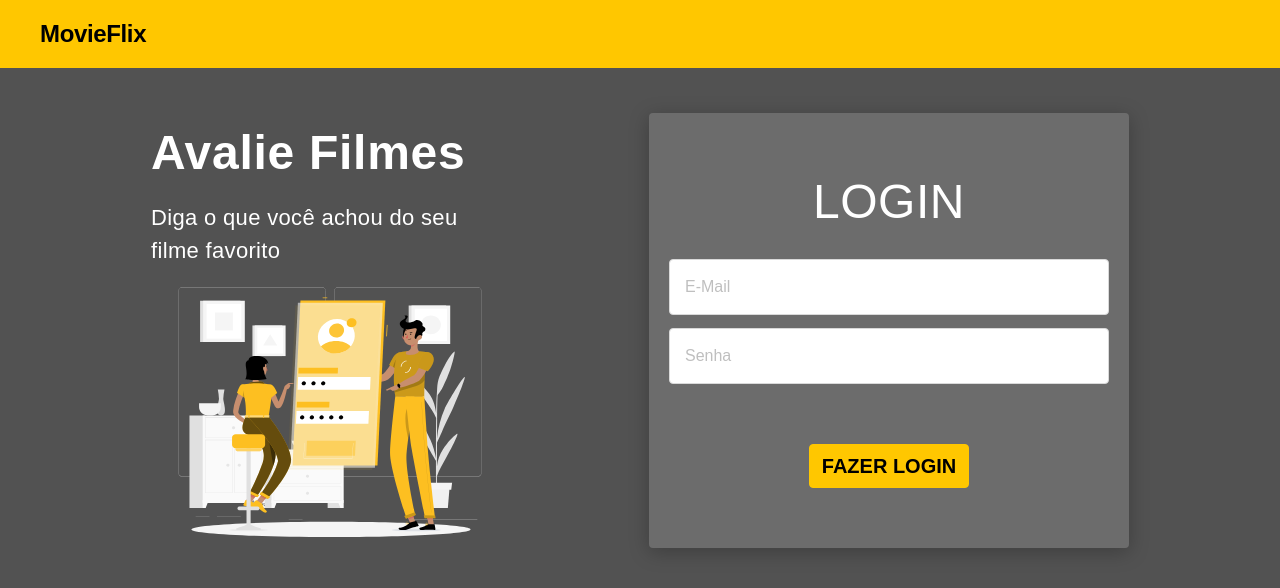
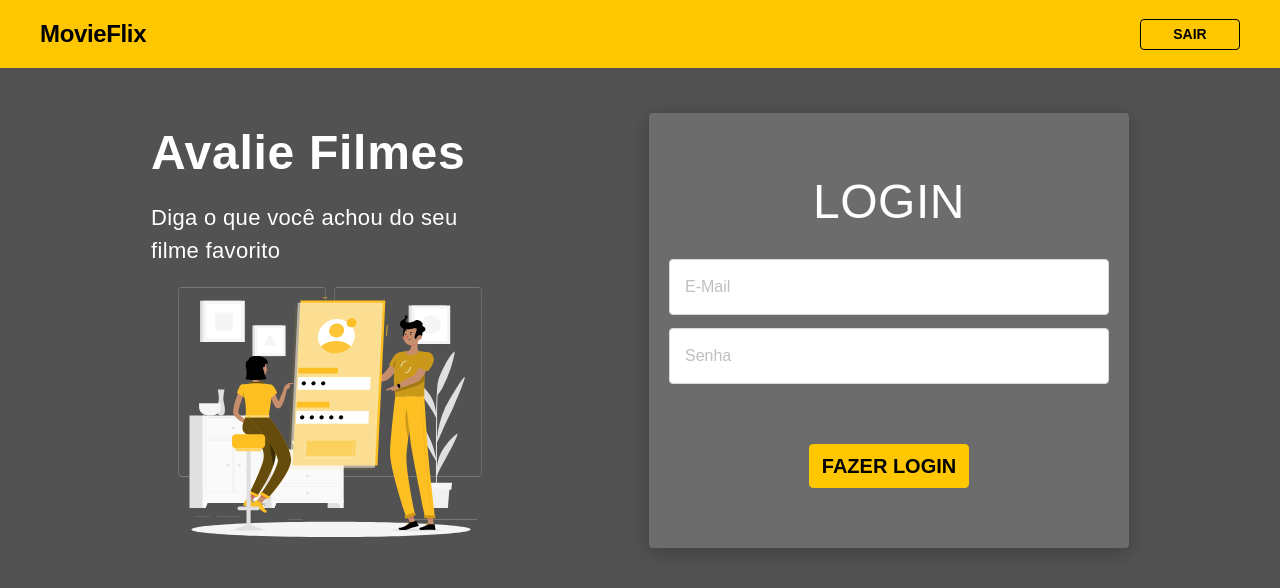
Before and after one commit to EduardoGomes1982/bds-desafio-movieflix, a React (Create React App) app: page / in a window 1280 px wide. Shown: the top 588 px of the page. Built offline with nearby package versions, Linux system fonts and the light colour scheme.

Commit message:
Logout button

```diff
--- /dev/null
+++ b/src/components/LogoutButton/index.tsx
@@ -0,0 +1,9 @@
+const LogoutButton = () => {
+    return (
+        <button id="primary-button" type="submit" className="btn btn-primary btn-sm text-black fw-bold border-1 border-secondary rounded" style={{width: "100px"}}>
+            SAIR
+        </button>
+    );
+};
+
+export default LogoutButton;
--- a/src/components/NavBar/index.tsx
+++ b/src/components/NavBar/index.tsx
@@ -2,6 +2,7 @@ import '@popperjs/core';
 import 'bootstrap/js/dist/collapse';
 import { Link } from 'react-router-dom';
 import './styles.css';
+import LogoutButton from 'components/LogoutButton';
 
 const NavBar = () => {
     return (
@@ -9,6 +10,7 @@ const NavBar = () => {
             <Link to='/'>
                 <h4>MovieFlix</h4>
             </Link>
+            <LogoutButton />
         </nav>
     );
 };
--- a/src/components/NavBar/styles.css
+++ b/src/components/NavBar/styles.css
@@ -3,6 +3,7 @@
   align-items: center;
   padding: 0px 20px;
   min-height: 68px;
+  justify-content: space-between;
 }
 
 .main-nav h4 {
--- a/src/routes/Home/index.tsx
+++ b/src/routes/Home/index.tsx
@@ -22,7 +22,7 @@ const Home = () => {
                         // value={formData.sufixProfile}
                         />
                         <input name="password" className="textbox"
-                            type="text" placeholder="Senha"
+                            type="password" placeholder="Senha"
                         // onChange={handleImputChange}
                         // value={formData.sufixProfile}
                         />
```
